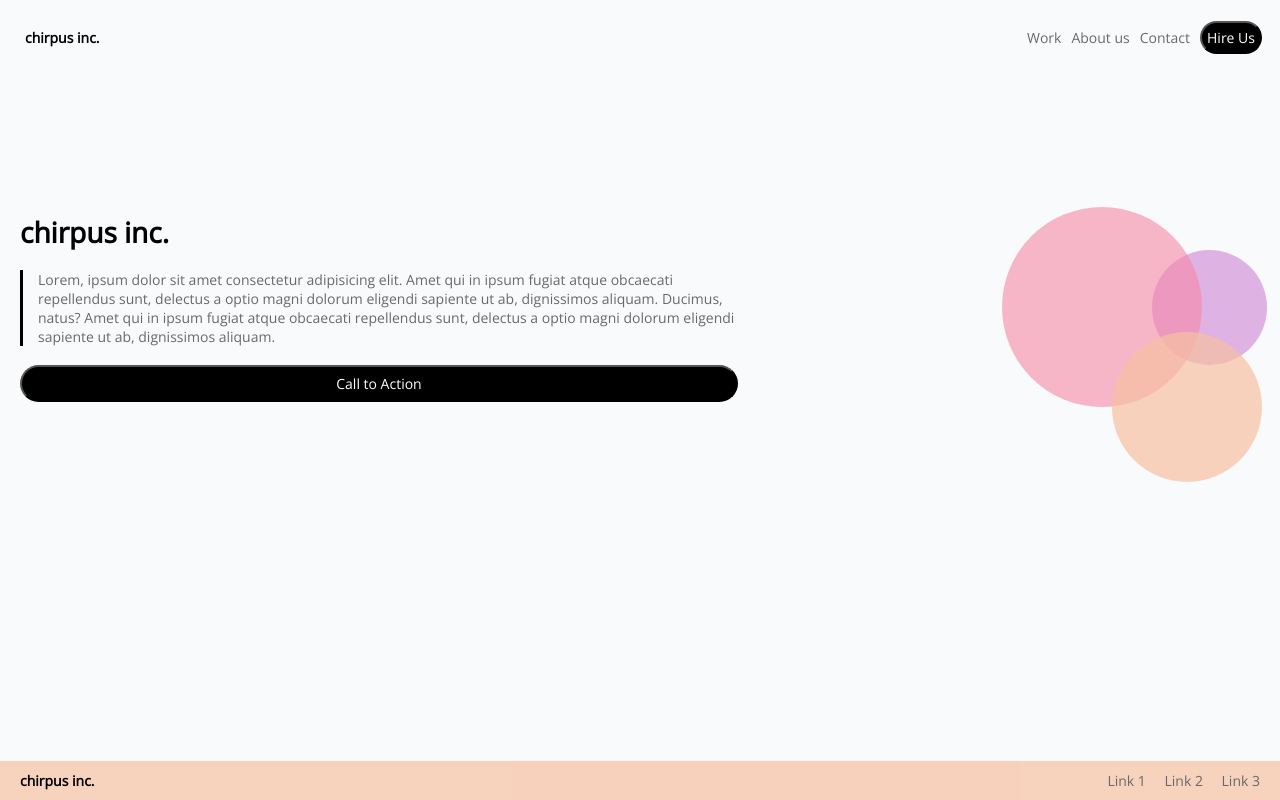
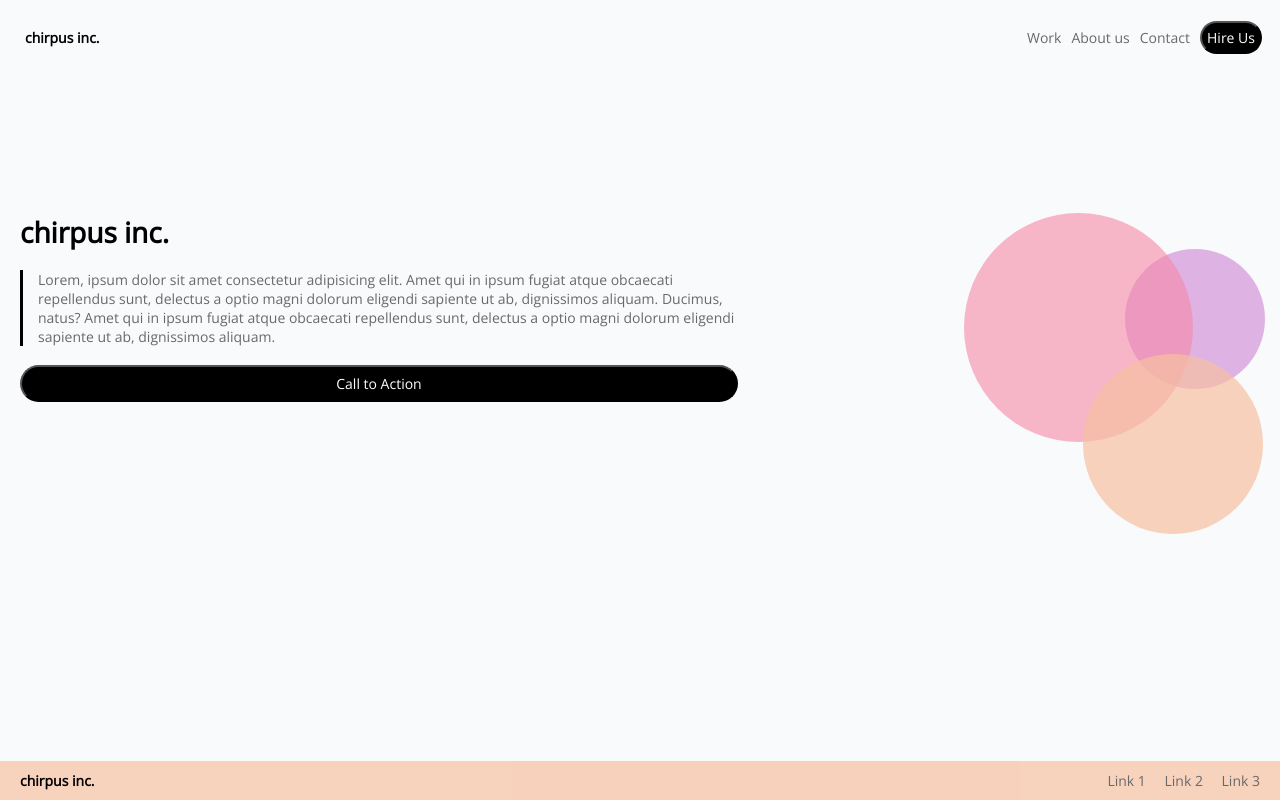
Before and after one commit to leealexandra58/lab4, a plain HTML site: page index.html in a window 1280 px wide. Drawn offline with nearby package versions, Linux system fonts and the light colour scheme.

Commit message:
updates with circles

```diff
--- a/index.html
+++ b/index.html
@@ -34,7 +34,7 @@
     </div>
 </body>
 <footer>
-    <a id="chirpus2"><strong>chirpus inc.</strong></a>
+    <div id="chirpus2"><strong>chirpus inc.</strong></div>
     <div id="bottom-container">
         <a href="/" class="bottom-links">Link 1</a>
         <a href="/" class="bottom-links">Link 2</a>
--- a/style.css
+++ b/style.css
@@ -129,18 +129,18 @@ footer {
 
     #circle1 {
         background-color: rgba(207, 130, 213, 0.6);
-        width: 115px;
-        height: 115px;
+        width: 140px;
+        height: 140px;
         border-radius: 50%;
         position: relative;
-        left: 45%;
-        top: 12%;
+        left: 40%;
+        top: 10%;
     }
 
     #circle2 {
         background-color: rgba(247, 136, 167, 0.6);
-        width: 200px;
-        height: 200px;
+        width: 229px;
+        height: 229px;
         border-radius: 50%;
         position: relative;
         right: 30%;
@@ -149,11 +149,11 @@ footer {
 
     #circle3 {
         background-color: rgba(247, 193, 162, 0.7);
-        width: 150px;
-        height: 150px;
+        width: 180px;
+        height: 180px;
         border-radius: 50%;
         position: relative;
-        left: 25%;
+        left: 22%;
         bottom: 38%;
     }
 }
```
